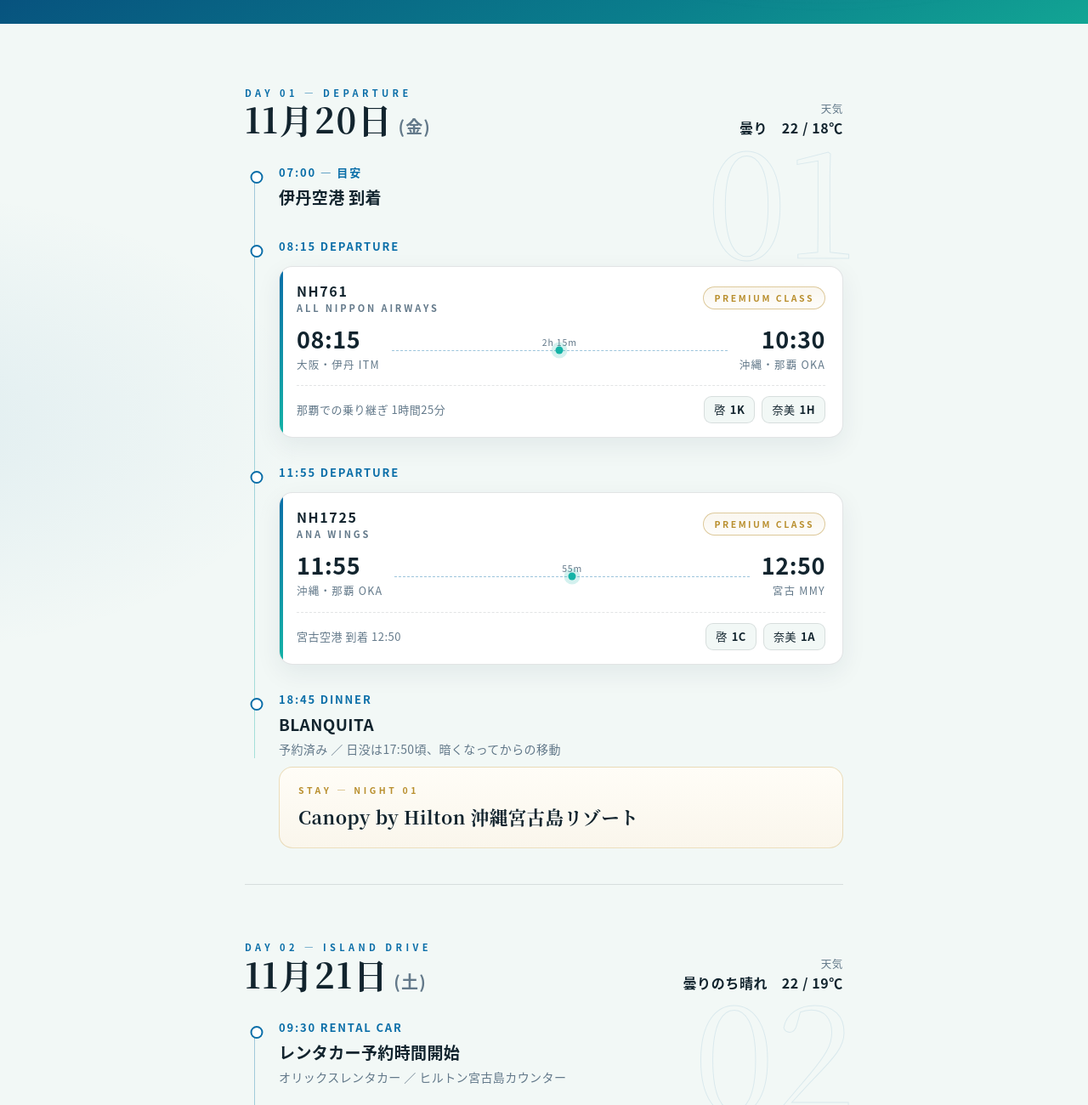
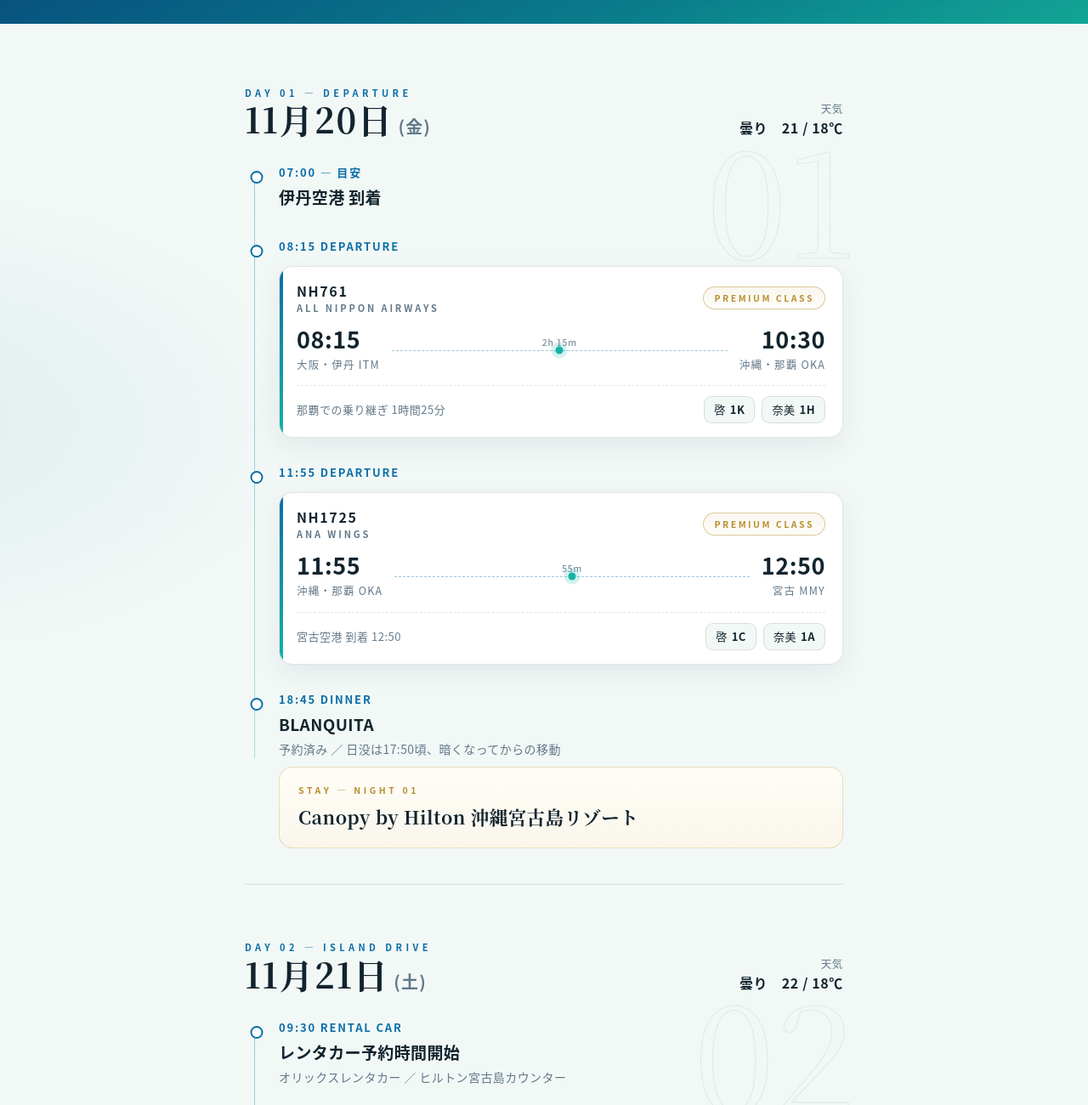
Before and after one commit to brabo624/miyako-itinerary, a plain HTML site: page index.html in a window 1280 px wide. Shown: the part 560-1860 px from the top of the page at 85% size. Drawn offline with Linux system fonts and the light colour scheme.

Commit message:
天気更新: 11/20 曇り 21/18℃、11/21 曇り 22/18℃

```diff
--- a/index.html
+++ b/index.html
@@ -237,7 +237,7 @@
         <p class="day-label">Day 01 — Departure</p>
         <h2 class="day-date">11月20日<small>(金)</small></h2>
       </div>
-      <p class="wx">天気<b>曇り　22 / 18℃</b></p>
+      <p class="wx">天気<b>曇り　21 / 18℃</b></p>
     </div>
 
     <div class="tl">
@@ -311,7 +311,7 @@
         <p class="day-label">Day 02 — Island Drive</p>
         <h2 class="day-date">11月21日<small>(土)</small></h2>
       </div>
-      <p class="wx">天気<b>曇りのち晴れ　22 / 19℃</b></p>
+      <p class="wx">天気<b>曇り　22 / 18℃</b></p>
     </div>
 
     <div class="tl">
```
